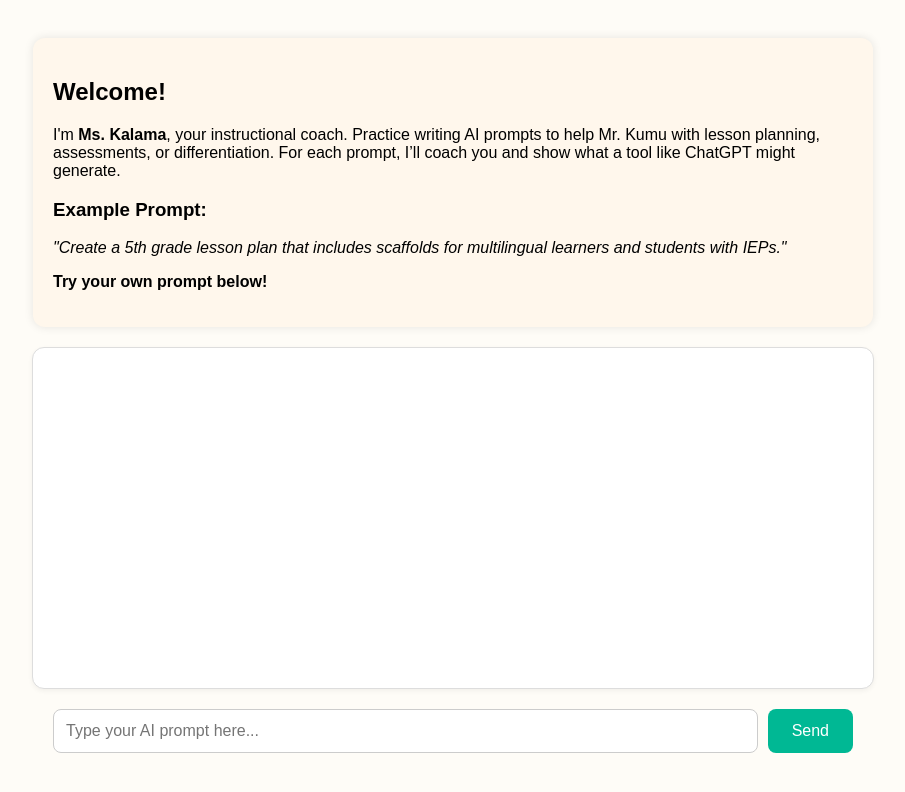
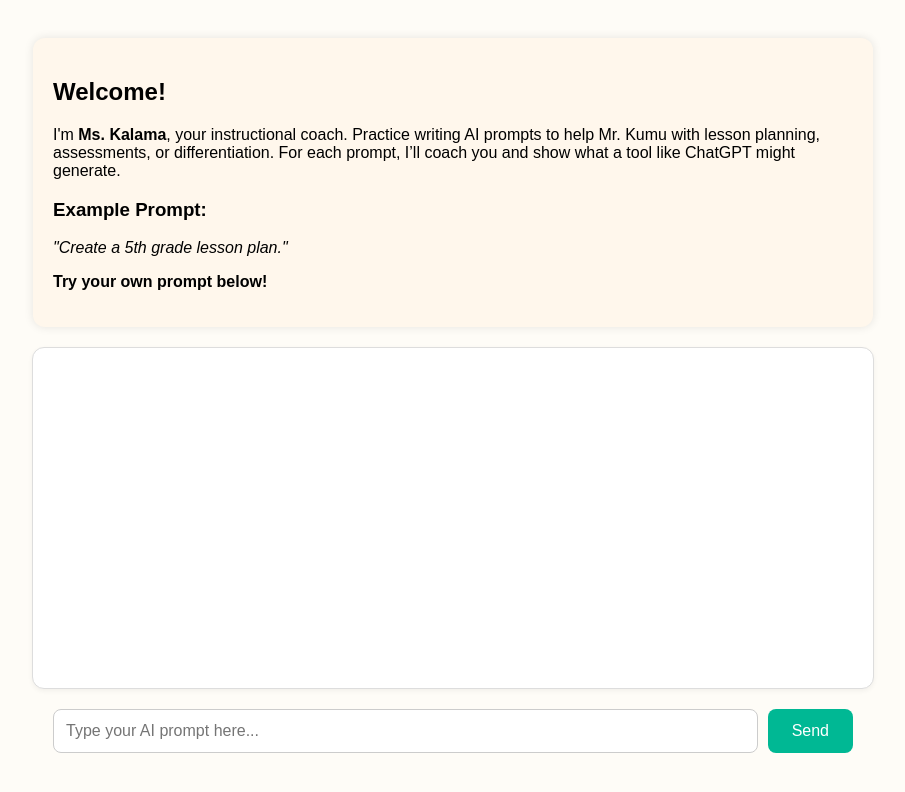
Before and after one commit to EvanHill-ID/Ms-Kalama, a website: page public/index.html in a window 1280 px wide. Shown: the whole page, without its empty margins (187-1092 px from the left). Drawn offline with Linux system fonts and the light colour scheme.

Commit message:
Update index.html

```diff
--- a/public/index.html
+++ b/public/index.html
@@ -14,7 +14,7 @@
     </p>
 
     <h3>Example Prompt:</h3>
-    <p><em>"Create a 5th grade lesson plan that includes scaffolds for multilingual learners and students with IEPs."</em></p>
+    <p><em>"Create a 5th grade lesson plan."</em></p>
 
     <p><strong>Try your own prompt below!</strong></p>
   </div>
```
